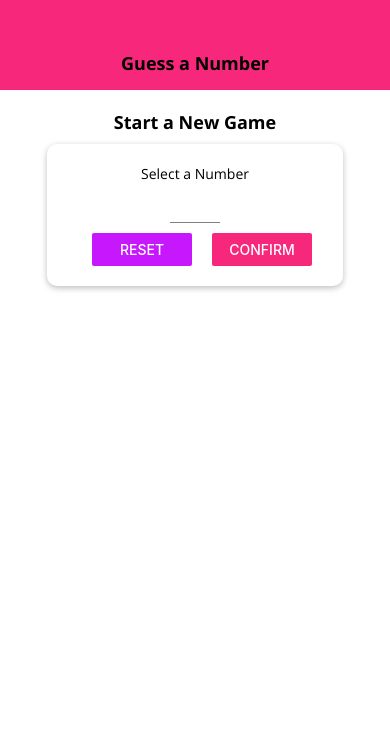
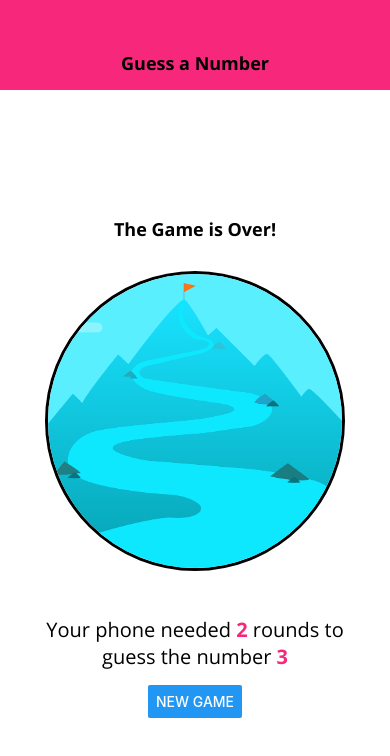
Before and after one commit to kronosGR/ReactNativeGuessAnumber, a React Native app: screen / in a window 390 px wide. Shown: the top 756 px of the page. Built offline with nearby package versions, Linux system fonts and the light colour scheme.

Commit message:
styled the text component

```diff
--- a/App.js
+++ b/App.js
@@ -22,7 +22,13 @@
   const [dataLoaded, setDataLoaded] = useState(false);
 
   if (!dataLoaded) {
-    return <AppLoading startAsync={fetchFonts} onFinish={() => setDataLoaded(true)} onError={(err)=> console.log(err)}/>;
+    return (
+      <AppLoading
+        startAsync={fetchFonts}
+        onFinish={() => setDataLoaded(true)}
+        onError={(err) => console.log(err)}
+      />
+    );
   }
 
   const configureNewGameHandler = () => {
@@ -38,7 +44,14 @@
     setGuessRounds(numOfRounds);
   };
 
-  let content = <StartGameScreen onStartGame={startGameHandler} />;
+  let content = (
+    <GameOverScreen
+      roundsNumber='2'
+      userNumber='3'
+      onRestart={configureNewGameHandler}
+    />
+  );
+  //let content = <StartGameScreen onStartGame={startGameHandler} />;
 
   if (userNumber && guessRounds <= 0) {
     content = <GameScreen userChoice={userNumber} onGameOver={gameOverHandler} />;
--- a/components/BodyText.js
+++ b/components/BodyText.js
@@ -1,7 +1,7 @@
 import React from 'react';
 import { Text, StyleSheet } from 'react-native';
 
-const BodyText = (props) => <Text style={styles.body}>{props.children}</Text>;
+const BodyText = (props) => <Text style={{...styles.body, ...props.style}}>{props.children}</Text>;
 
 const styles = StyleSheet.create({
   body: {
--- a/screens/GameOverScreen.js
+++ b/screens/GameOverScreen.js
@@ -1,8 +1,9 @@
 import React from 'react';
 import { StyleSheet, Button, Image } from 'react-native';
-import { View } from 'react-native';
+import { View, Text } from 'react-native';
 import BodyText from '../components/BodyText';
 import TitleText from '../components/TitleText';
+import colors from '../constants/colors';
 
 const GameOverScreen = (props) => {
   return (
@@ -10,14 +11,18 @@
       <TitleText>The Game is Over!</TitleText>
       <View style={styles.imageContainer}>
         <Image
-          //source={require('../assets/success.png')}
-          source={{uri: 'https://cdn.pixabay.com/photo/2016/05/05/23/52/mountain-summit-1375015_960_720.jpg'}}
+          source={require('../assets/success.png')}
+          //source={{uri: 'https://cdn.pixabay.com/photo/2016/05/05/23/52/mountain-summit-1375015_960_720.jpg'}}
           style={styles.image}
-          resizeMode={cover}
         />
       </View>
-      <BodyText>Number of rounds: {props.roundsNumber}</BodyText>
-      <BodyText>Number was:{props.userNumber}</BodyText>
+      <View style={styles.resultContainer}>
+        <BodyText style={styles.resultText}>
+          Your phone needed <Text style={styles.highlight}>{props.roundsNumber}</Text>{' '}
+          rounds to guess the number{' '}
+          <Text style={styles.highlight}>{props.userNumber}</Text>
+        </BodyText>
+      </View>
       <Button title='NEW GAME' onPress={props.onRestart} />
     </View>
   );
@@ -36,12 +41,24 @@
     borderWidth: 3,
     borderColor: 'black',
     overflow: 'hidden',
-    marginVertical:30
+    marginVertical: 30,
+  },
+  resultContainer: {
+    marginHorizontal: 30,
+    marginVertical: 15,
   },
   image: {
     width: '100%',
     height: '100%',
   },
+  resultText: {
+    textAlign: 'center',
+    fontSize: 20,
+  },
+  highlight: {
+    color: colors.primary,
+    fontFamily: 'open-sans-bold',
+  },
 });
 
 export default GameOverScreen;
```
